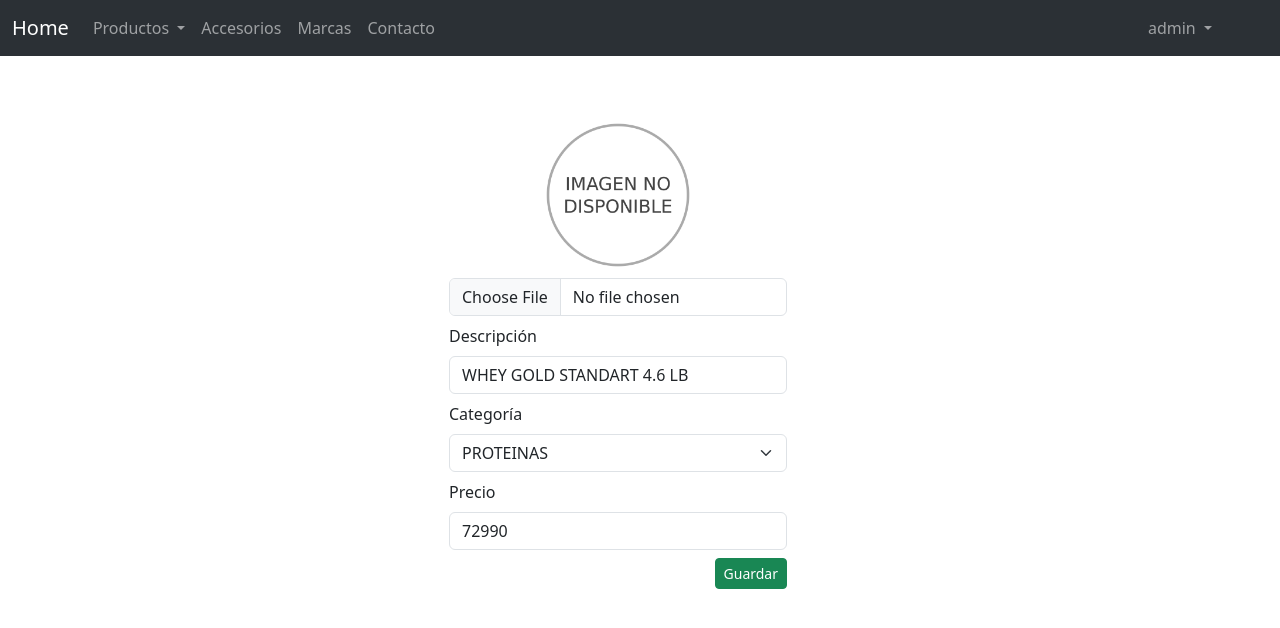
After one commit to VictorVergaraC/Python_ProyectoFinal, a Django app: page /productos/editarproducto/1 in a window 1280 px wide. The commit adds this page. Shown: the top 628 px of the page. Run offline with Django 4.2, Linux system fonts and the light colour scheme; a user stored in the database is signed in; data comes from the database, SQL or seed files in the repository; both versions use the stored data as it was after the commit; data that the repository does not hold is empty; parts of the project's set-up code (start-up, migrations or seed data) failed here and were passed over.

Commit message:
Se comienza a dar vida al formulario de editar producto

```diff
--- a/CarritoApp/urls.py
+++ b/CarritoApp/urls.py
@@ -14,3 +14,5 @@ urlpatterns = [
     path('modificar_cantidad/<id>/<linea>/<str:accion>/', modificar_cantidad, name='sumar_cantidad'),
     path('finalizar', pre_finalizar_pedido, name='pre_finalizar_pedido'),
 ]
+
+urlpatterns += static(settings.MEDIA_URL, document_root=settings.MEDIA_ROOT)
--- a/ProductosApp/models.py
+++ b/ProductosApp/models.py
@@ -27,7 +27,7 @@ class ProductoImg(models.Model):
     id_producto = models.ForeignKey(Producto, on_delete=models.CASCADE, null=True, blank=True)
 
     def __str__(self):
-        return f"Producto: {self.producto}"
+        return f"Producto: {self.id_producto.descripcion}"
 
 class ComentarioProducto(models.Model):
     descripcion = models.CharField(max_length=100)
--- a/ProductosApp/urls.py
+++ b/ProductosApp/urls.py
@@ -1,6 +1,8 @@
 from django.urls import path, include
 from .views import *
 from proyecto_final.views import login_request
+from django.conf import settings
+from django.conf.urls.static import static
 
 # app_name = 'ProductosApp'
 
@@ -11,4 +13,7 @@ urlpatterns = [
     path('todos/', todos, name="productos_todos"),
     path('comentar/<id>/', comentario, name="comentar_producto"),
     path('administrar/', administrar_productos, name="administrar_productos"),
+    path('editarproducto/<id>', editar_producto, name="editar_producto"),
 ]
+
+urlpatterns += static(settings.MEDIA_URL, document_root=settings.MEDIA_ROOT)
--- a/ProductosApp/views.py
+++ b/ProductosApp/views.py
@@ -9,6 +9,7 @@ from django.contrib.auth.decorators import login_required # para vistas basadas
 import locale
 from datetime import datetime
 from django.utils import timezone
+from django.core.files.storage import FileSystemStorage
 
 def imprime(descripcion, parametro):
     print()
@@ -177,10 +178,115 @@ def comentario(request, id):
 
 @login_required
 def administrar_productos(request):
+    usuario = request.user
+    usuario = User.objects.get(username=usuario)
 
+    if not usuario.is_superuser:
+        return redirect('home_productos')
 
     contexto = {
         "title" : "Administrar Productos",
         "productos" : Producto.objects.all().select_related('categoria')
     }
     return render(request, "ProductosApp/admin/listado_productos.html", contexto)
+
+@login_required
+def editar_producto(request, id):
+    usuario = request.user
+    usuario = User.objects.get(username=usuario)
+
+    if not usuario.is_superuser:
+        return redirect('home_productos')
+
+    producto   = Producto.objects.filter(id = id).select_related('categoria').first()
+    categorias = Categoria.objects.all()
+
+    if request.method == "POST":
+
+        imagen       = request.FILES['imagen']
+        descripcion  = request.POST['descripcion']
+        id_categoria = request.POST['categoria']
+        precio       = request.POST['precio']
+
+        # Validaciones ...
+        if int(precio) <= 0:
+            img_temp = ProductoImg.objects.filter(id_producto = producto).first()
+            contexto = {
+                "title"      : f"Editar: {producto.descripcion}",
+                "producto"   : producto,
+                "categorias" : categorias,
+                "img"        : img_temp if img_temp else "/media/products/default.png",
+                "mensaje"    : "El precio no puede ser menor o igual a 0!"
+            }
+            return render(request, "ProductosApp/admin/editar_producto.html", contexto)
+
+        if descripcion == '' or len(descripcion) <= 4:
+            img_temp = ProductoImg.objects.filter(id_producto = producto).first()
+            contexto = {
+                "title"      : f"Editar: {producto.descripcion}",
+                "producto"   : producto,
+                "categorias" : categorias,
+                "img"        : img_temp if img_temp else "/media/products/default.png",
+                "mensaje"    : "Descripción muy corta!"
+            }
+            return render(request, "ProductosApp/admin/editar_producto.html", contexto)
+
+        if not Categoria.objects.filter(id = id_categoria).first():
+            img_temp = ProductoImg.objects.filter(id_producto = producto).first()
+            contexto = {
+                "title"      : f"Editar: {producto.descripcion}",
+                "producto"   : producto,
+                "categorias" : categorias,
+                "img"        : img_temp if img_temp else "/media/products/default.png",
+                "mensaje"    : "La categoría no existe!"
+            }
+            return render(request, "ProductosApp/admin/editar_producto.html", contexto)
+
+        # Fin de validaciones ...
+
+        categoria_producto   = Categoria.objects.filter(id = id_categoria).first()
+        producto.descripcion = descripcion.upper()
+        producto.categoria   = categoria_producto
+        producto.precio      = int(precio)
+        producto.save()
+
+        msg_producto = "Producto actualizado!"
+        msg_imagen   = ""
+
+        img = ProductoImg.objects.filter(id_producto = producto).first()
+        if img:
+            img.imagen = imagen
+            img.save()
+            msg_imagen = "Imagen actualizada!"
+        else:
+            new_img = ProductoImg(imagen = imagen, id_producto = producto)
+            new_img.save()
+            msg_imagen = "Imagen agregada!"
+
+        contexto = {
+            "title"      : f"Editar: {producto.descripcion}",
+            "producto"   : producto,
+            "categorias" : categorias,
+
+        }
+
+    imagen = ProductoImg.objects.filter(id_producto = producto).first()
+
+    if not imagen:
+        imagen = "/media/products/default.png"
+
+    contexto = {
+        "title"      : f"Editar: {producto.descripcion}",
+        "producto"   : producto,
+        "categorias" : categorias,
+        "img"        : imagen
+    }
+
+    return render(request, "ProductosApp/admin/editar_producto.html", contexto)
+
+def GetImagen(id):
+    img = ProductoImg.objects.filter(id = id)
+    if len(img) != 0:
+        return img[0].imagen.url
+
+    return "/media/products/default.png"
--- a/proyecto_final/settings.py
+++ b/proyecto_final/settings.py
@@ -126,4 +126,4 @@ MEDIA_URL = '/media/'
 
 MEDIA_ROOT = os.path.join(BASE_DIR, 'media')
 
-LOGOUT_REDIRECT_URL = 'home_productos'
+LOGOUT_REDIRECT_URL = 'login'
--- /dev/null
+++ b/proyecto_final/templates/ProductosApp/admin/editar_producto.html
@@ -0,0 +1,49 @@
+{% extends "proyecto_final/home.html" %}
+
+{% load static %}
+
+{% block title_page %} {{ title }} {% endblock %}
+
+{% block content %}
+
+<main class="d-flex justify-content-center">
+
+    <aside class="d-flex flex-column">
+
+        <form action="{% url 'editar_producto' producto.id %}" method="post" enctype="multipart/form-data">
+            {% csrf_token %}
+            <div class="form-group my-2">
+                <section class="d-flex flex-column p-1 mt-2">
+                    <img src="{{ img }}" alt="{{ producto.descripcion }}" class="mx-auto my-1" style="width: 150px;">
+                </section>
+                <input class="form-control" type="file" id="imagen" name="imagen" required>
+            </div>
+            <div class="form-group my-2">
+                <label for="descripcion" class="form-label">Descripción</label>
+                <input name="descripcion" type="text" class="form-control" value="{{ producto.descripcion }}" placeholder="Ingrese una descripción ..." required>
+            </div>
+            <div class="form-group my-2">
+                <label for="categoria" class="form-label">Categoría</label>
+                <select name="categoria" id="categoria" class="form-select">
+                    {% for item in categorias %}
+                    <option value="{{ item.id }}"{% if item.id == producto.categoria.id %} selected {% endif %}>
+                        {{ item.descripcion }}
+                    </option>
+                    {% endfor %}
+                </select>
+            </div>
+            <div class="form-group my-2">
+                <label for="precio" class="form-label">Precio</label>
+                <input type="number" class="form-control" name="precio" value="{{ producto.precio }}">
+            </div>
+            <div class="form-group my-2 d-flex justify-content-end">
+                <button type="submit" class="btn btn-success btn-sm">Guardar</button>
+            </div>
+        </form>
+
+
+    </aside>
+
+</main>
+
+{% endblock %}
--- a/proyecto_final/templates/ProductosApp/admin/listado_productos.html
+++ b/proyecto_final/templates/ProductosApp/admin/listado_productos.html
@@ -29,7 +29,7 @@
                 <td>{{ item.categoria.descripcion }}</td>
                 <td>${{ item.precio }}</td>
                 <td class="d-flex">
-                    <a href="#" class="btn btn-success btn-sm mx-1"><i class="fa-regular fa-pen-to-square"></i></a>
+                    <a href="{% url 'editar_producto' item.id %}" class="btn btn-success btn-sm mx-1"><i class="fa-regular fa-pen-to-square"></i></a>
                     <a href="#" class="btn btn-danger btn-sm mx-1"><i class="fa-regular fa-trash-can"></i></a>
                 </td>
             </tr>
--- a/proyecto_final/urls.py
+++ b/proyecto_final/urls.py
@@ -23,5 +23,4 @@ urlpatterns = [
     path('compras/', include("CompraApp.urls")),
 ]
 
-if settings.DEBUG:
-    urlpatterns += static(settings.STATIC_URL, document_root=settings.STATICFILES_DIRS[0])
+urlpatterns += static(settings.MEDIA_URL, document_root=settings.MEDIA_ROOT)
--- a/proyecto_final/views.py
+++ b/proyecto_final/views.py
@@ -56,7 +56,7 @@ def login_request(request):
         }
         return render(request, "proyecto_final/auth/login.html", context)
 
-    # else
+    # else ...
     form = AuthenticationForm()
 
     context = {
```
Also changed, not shown: db.sqlite3, media/products/default.png (added).
